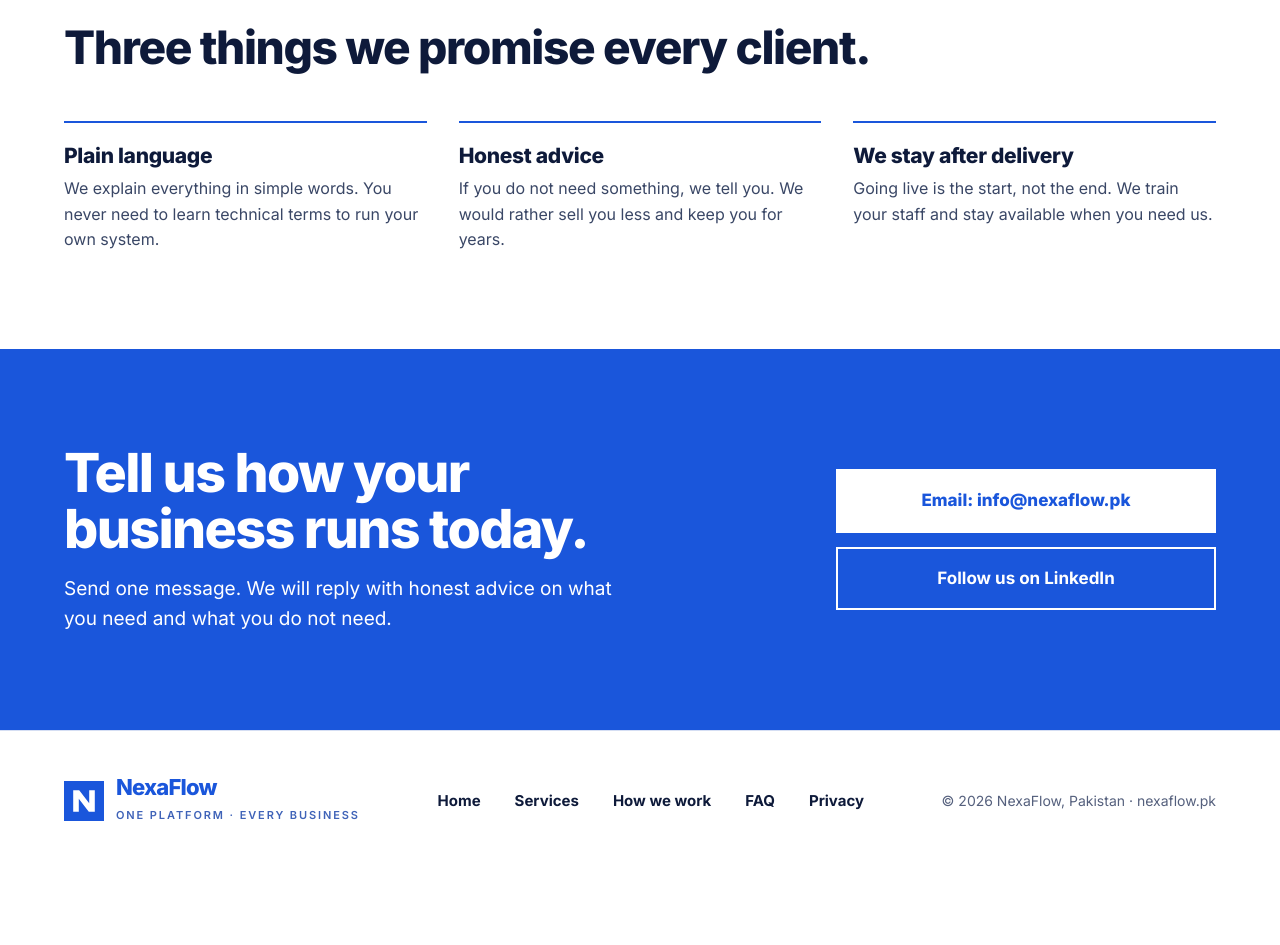
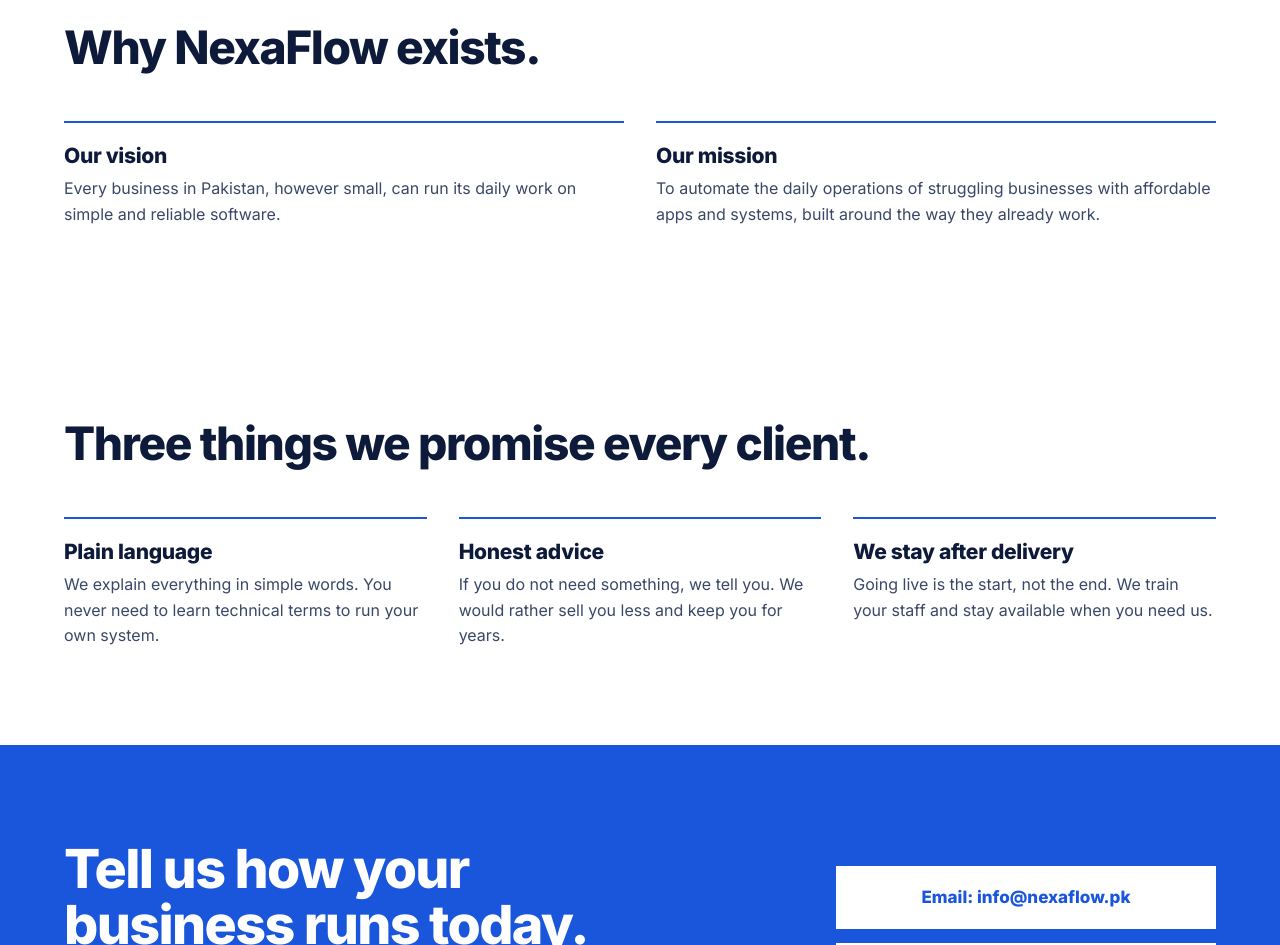
Before and after one commit to babarhayat024/nexaflow-website, a plain HTML site: page about.html in a window 1280 px wide. Shown: the part 1280-2225 px from the top of the page. Before the commit the page ends 2151 px from the top, so only its background shows below. Drawn offline with Linux system fonts and the light colour scheme.

Commit message:
Add files via upload

```diff
--- a/about.html
+++ b/about.html
@@ -109,6 +109,22 @@
 
 <section class="section">
   <div class="wrap">
+    <h2 class="reveal">Why NexaFlow exists.</h2>
+    <div class="promises stagger">
+      <div class="promise">
+        <h3>Our vision</h3>
+        <p>Every business in Pakistan, however small, can run its daily work on simple and reliable software.</p>
+      </div>
+      <div class="promise">
+        <h3>Our mission</h3>
+        <p>To automate the daily operations of struggling businesses with affordable apps and systems, built around the way they already work.</p>
+      </div>
+    </div>
+  </div>
+</section>
+
+<section class="section">
+  <div class="wrap">
     <h2 class="reveal">Three things we promise every client.</h2>
     <div class="promises stagger">
       <div class="promise">
```
